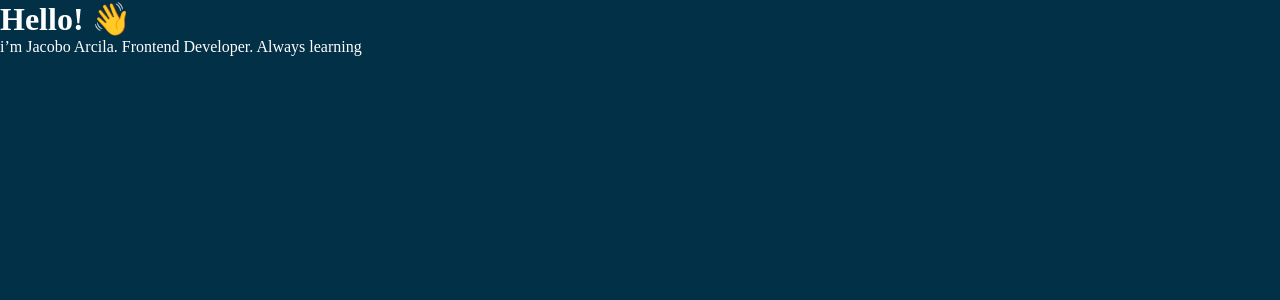
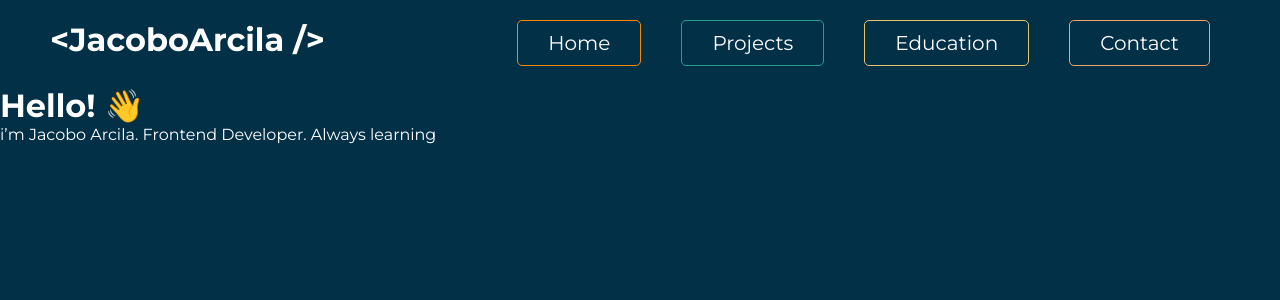
Before and after one commit to JacoboArcila/Portfolio, a React (Create React App) app: page / in a window 1280 px wide. Shown: the top 300 px of the page. Built offline with nearby package versions, Linux system fonts and the light colour scheme.

Commit message:
navigation bar animation

```diff
--- a/public/index.html
+++ b/public/index.html
@@ -24,6 +24,9 @@
       work correctly both with client-side routing and a non-root public URL.
       Learn how to configure a non-root public URL by running `npm run build`.
     -->
+    <link rel="preconnect" href="https://fonts.googleapis.com">
+    <link rel="preconnect" href="https://fonts.gstatic.com" crossorigin>
+    <link href="https://fonts.googleapis.com/css2?family=Montserrat:wght@400;500;600;700&display=swap" rel="stylesheet">
     <title>React App</title>
   </head>
   <body>
--- /dev/null
+++ b/src/components/Nav/Nav.js
@@ -0,0 +1,21 @@
+import React from 'react';
+import { Theme } from '../../Theme';
+import {Container, Button} from './NavStyles';
+
+const Nav = () => {
+  return (
+    <div>
+        <Container>
+            <h1>&lt;JacoboArcila /&gt; </h1>
+            <div>
+                <Button>Home</Button>
+                <Button color={Theme.projects}>Projects</Button>
+                <Button color={Theme.education}>Education</Button>
+                <Button color={Theme.contact}>Contact</Button>
+            </div>
+        </Container>
+    </div>
+  )
+}
+
+export default Nav
--- /dev/null
+++ b/src/components/Nav/NavStyles.js
@@ -0,0 +1,28 @@
+import styled from 'styled-components';
+
+export const Container = styled.div`
+    display: flex;
+    justify-content: space-between;
+    padding: 20px 50px;
+`
+
+
+export const Button = styled.button`
+    padding: 10px 30px;
+    color: white;
+    font-size: 20px;
+    border: 1px solid ${({color, theme}) => color ? color : theme.home};
+    border-radius: 5px;
+    margin: 0 20px;
+    background-image: -webkit-linear-gradient(45deg, ${({color, theme}) => color ? color : theme.home} 50%, transparent 50%);
+    background-image: linear-gradient(45deg, ${({color, theme}) => color ? color : theme.home} 50%, transparent 50%);
+    background-position: 100%;
+    background-size: 400%;
+    -webkit-transition: background 300ms ease-in-out;
+    transition: background 400ms ease-in-out;
+
+    &:hover {
+        background-position: 0;
+        cursor: pointer;
+    }
+`
--- a/src/globalStyles.js
+++ b/src/globalStyles.js
@@ -6,6 +6,7 @@
         padding: 0;
         background-color: ${({theme}) => theme.background};
         color: white;
+        font-family: 'Montserrat', 'sans-serif';
     }
 `
 export default GlobalStyles;
--- a/src/pages/Home.js
+++ b/src/pages/Home.js
@@ -1,10 +1,12 @@
 import React from 'react';
 
 import Main from '../components/Main/Main';
+import Nav from '../components/Nav/Nav';
 
 function Home() {
   return (
     <div>
+      <Nav />
       <Main />
     </div>
   )
```
